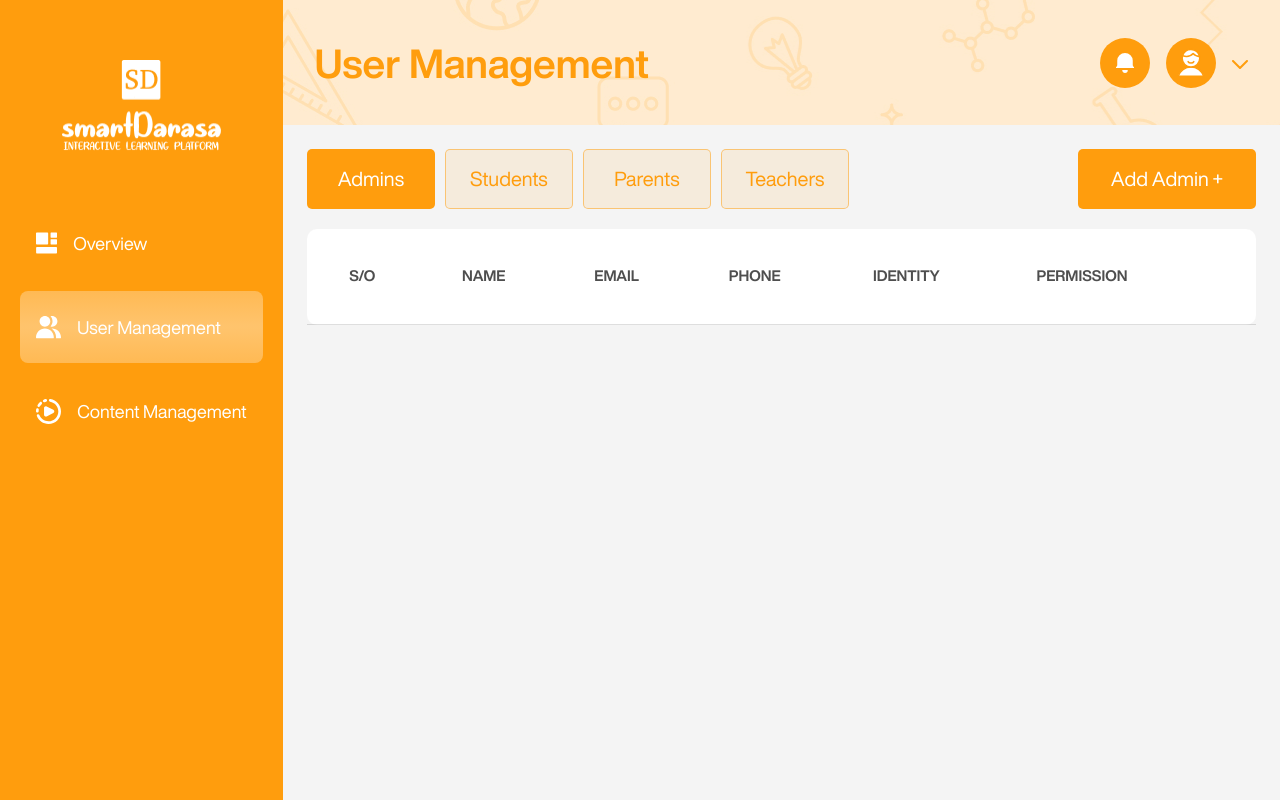
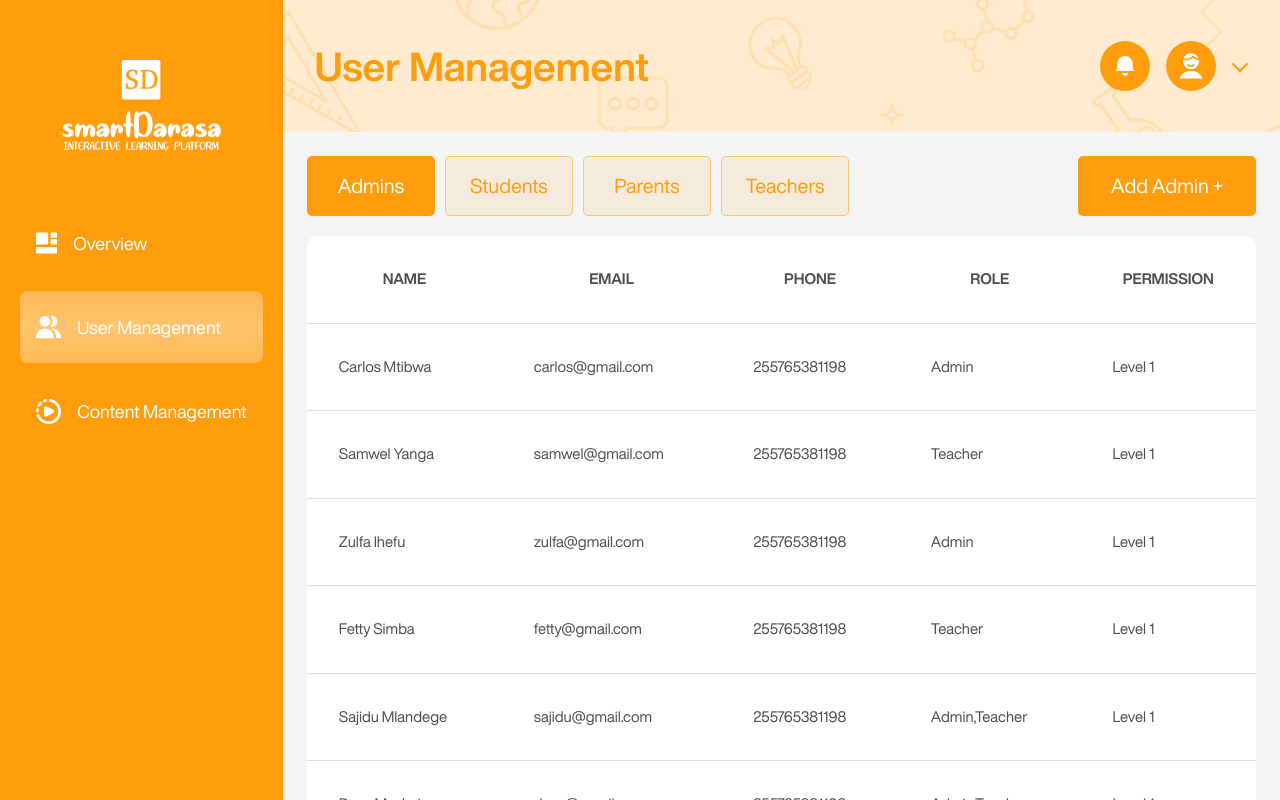
Before and after one commit to vaylette/SDAdmin, a Next.js app: page /dashboard/user-management in a window 1280 px wide. Shown: the top 800 px of the page. Built offline with nearby package versions, Linux system fonts and the light colour scheme.

Commit message:
Customizing the table as we create the Datatable component

```diff
--- a/app/_components/datatable.tsx
+++ b/app/_components/datatable.tsx
@@ -0,0 +1,59 @@
+'use client'
+import { useMemo } from "react"
+import { useReactTable, flexRender, getCoreRowModel } from "@tanstack/react-table"
+
+interface DataTableProps {
+    columns: Array<any>;
+    data: Array<any>;
+}
+
+export default function DataTable({ columns, data}: DataTableProps) {
+    const tableData = useMemo(() => data, [data])
+    const columnDef = useMemo(() => columns, [columns])
+
+    const tableInstance = useReactTable({
+        columns: columnDef,
+        data: tableData,
+        getCoreRowModel: getCoreRowModel(),
+    })
+  return (
+    <>
+        <table className='min-w-full h-auto rounded-[10px] text-black-100 bg-white-default text-[15px]'>
+            <thead className='uppercase font-medium'>
+                {tableInstance.getHeaderGroups().map((headerEl) => {
+                    <tr key={headerEl.id} className='border-b-[1px] border-b-black-700 w-full'>
+                        {headerEl.headers.map((columnEl) => {
+                            return (
+                                <th key={columnEl.id}>
+                                    {columnEl.isPlaceholder ? null : flexRender(
+                                        columnEl.column.columnDef.header,
+                                        columnEl.getContext()
+                                    )}
+                                </th>
+                            )
+                        })}
+                    </tr>
+                })}
+            </thead>
+            <tbody>
+                {tableInstance.getRowModel().rows.map((rowEl) => {
+                    return (
+                        <tr key={rowEl.id}>
+                            {rowEl.getVisibleCells().map((cellEl) => {
+                                return (
+                                    <td key={cellEl.id}>
+                                        {flexRender(
+                                            cellEl.column.columnDef.cell,
+                                            cellEl.getContext()
+                                        )}
+                                    </td>
+                                )
+                            })}
+                        </tr>
+                    )
+                })}
+            </tbody>
+        </table>
+    </>
+  )
+}
--- a/app/dashboard/user-management/page.tsx
+++ b/app/dashboard/user-management/page.tsx
@@ -1,6 +1,7 @@
 'use client'
-import { ColumnDef, useReactTable } from "@tanstack/react-table"
-import { useState } from "react"
+import DataTable from "@/app/_components/datatable"
+import { createColumnHelper, flexRender, getCoreRowModel, useReactTable } from '@tanstack/react-table'
+import { useState, useReducer } from "react"
 
 export default function UserManagement() {
   interface Tab {
@@ -10,7 +11,7 @@ export default function UserManagement() {
     teachers: boolean
   }
 
-  type Users = {
+  type User = {
     name: string,
     email: string,
     phone: string,
@@ -44,7 +45,7 @@ export default function UserManagement() {
     },
   ]
 
-  const users = [
+  const users: User[] = [
     {
       name: 'Carlos Mtibwa',
       email: 'carlos@gmail.com',
@@ -120,6 +121,36 @@ export default function UserManagement() {
     }));
   };
 
+  const columnHelper = createColumnHelper<User>()
+
+  const columns = [
+    columnHelper.accessor('name', {
+      header: () => 'Name',
+      cell: info => info.getValue()
+    }),
+    columnHelper.accessor('email', {
+      header: () => 'Email',
+      cell: info => info.getValue()
+    }),
+    columnHelper.accessor('phone', {
+      header: () => 'Phone',
+      cell: info => info.getValue()
+    }),
+    columnHelper.accessor('role', {
+      header: () => 'Role',
+      cell: info => info.getValue()
+    }),
+    columnHelper.accessor('permission', {
+      header: () => 'Permission',
+      cell: info => info.getValue()
+    }),
+  ]
+
+  const [data, setData] = useState(() => [...users])
+  const rerender = useReducer(() => ({}), {})[1]
+
+  const table = useReactTable({ data, columns, getCoreRowModel: getCoreRowModel()})
+
   return (
     <>
       <div className='w-full h-full p-6'>
@@ -137,18 +168,31 @@ export default function UserManagement() {
           <div>
             <table className='min-w-full h-auto rounded-[10px] text-black-100 bg-white-default text-[15px]'>
               <thead className='uppercase font-medium'>
-                <tr className='border-b-[1px] border-b-black-700 w-full'>
-                  <th className='px-8 py-9'>S/O</th>
-                  <th className='px-8 py-9'>Name</th>
-                  <th className='px-8 py-9'>Email</th>
-                  <th className='px-8 py-9'>Phone</th>
-                  <th className='px-8 py-9'>Identity</th>
-                  <th className='px-8 py-9'>Permission</th>
-                  <th className='px-8 py-9'></th>
-                </tr>
+                {table.getHeaderGroups().map(headerGroup => (
+                  <tr key={headerGroup.id} className='border-b-[1px] border-b-black-700'>
+                    {headerGroup.headers.map(header => (
+                      <th key={header.id} className='p-8'>
+                        {header.isPlaceholder
+                          ? null
+                          : flexRender(
+                              header.column.columnDef.header,
+                              header.getContext()
+                            )}
+                      </th>
+                    ))}
+                  </tr>
+                ))}
               </thead>
-              <tbody className='text-black-100'>
-
+              <tbody>
+                {table.getRowModel().rows.map(row => (
+                  <tr key={row.id} className='text-centere border-b-[1px] border-b-black-700'>
+                    {row.getVisibleCells().map(cell => (
+                      <td key={cell.id} className='p-8'>
+                        {flexRender(cell.column.columnDef.cell, cell.getContext())}
+                      </td>
+                    ))}
+                  </tr>
+                ))}
               </tbody>
             </table>
           </div>
```
